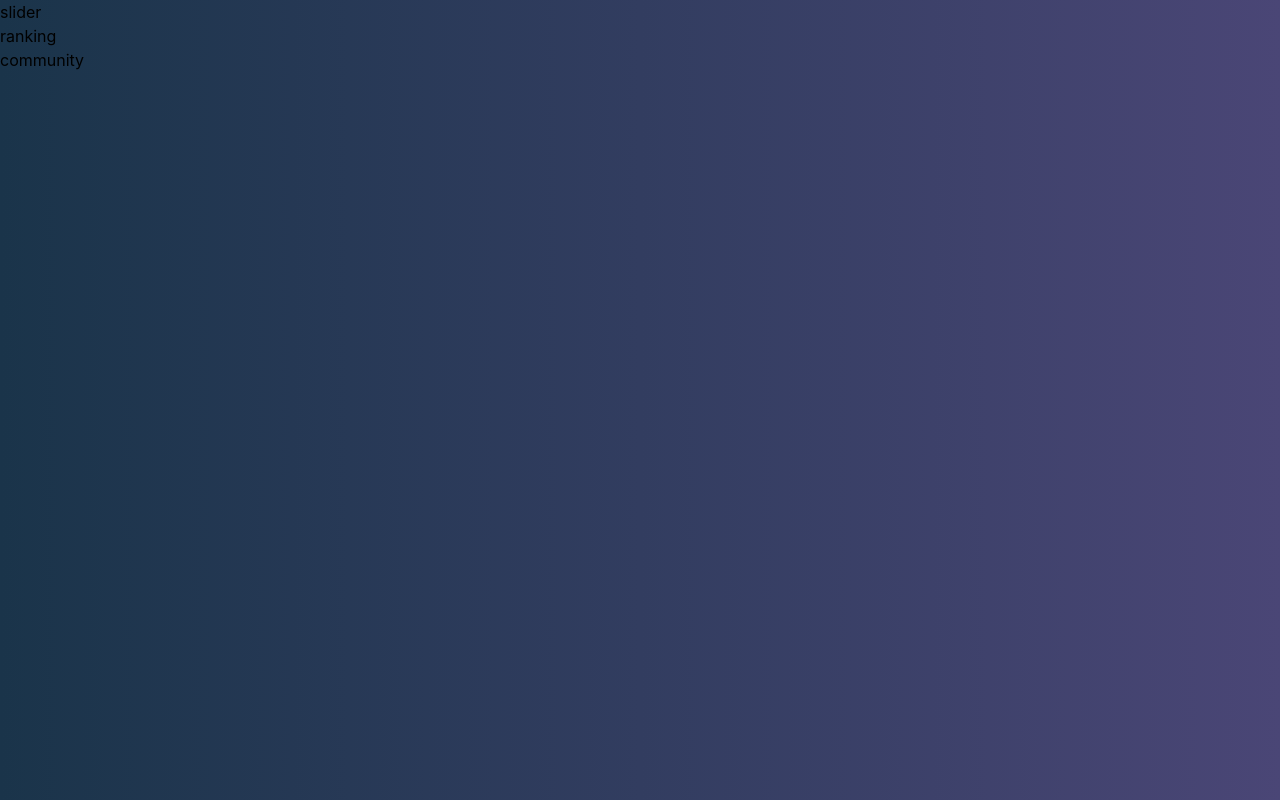
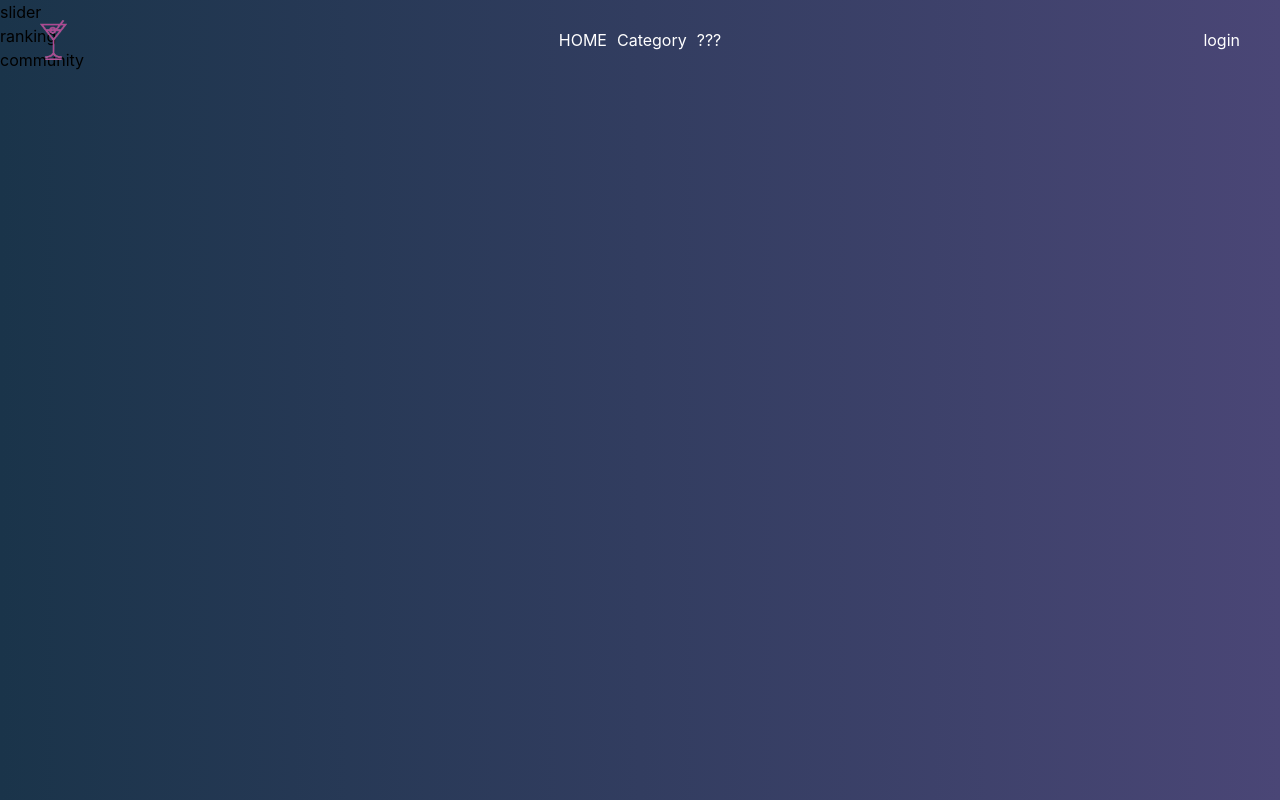
Before and after one commit to codestates-seb/seb44_main_002, a React (Create React App) app in the folder client/: page / in a window 1280 px wide. Built offline with nearby package versions, Linux system fonts and the light colour scheme.

Commit message:
feat : header css 기초 틀 완성

```diff
--- a/client/src/components/Header.js
+++ b/client/src/components/Header.js
@@ -1 +1,73 @@
-export default function Header() {}
+import { useState, useEffect } from 'react';
+import { useNavigate } from 'react-router-dom';
+
+import tw from 'tailwind-styled-components';
+
+export default function Header() {
+  const [position, setPosition] = useState(0);
+
+  const navigate = useNavigate();
+
+  const onScroll = () => {
+    setPosition(window.scrollY);
+  };
+  useEffect(() => {
+    window.addEventListener('scroll', onScroll);
+    return () => {
+      window.removeEventListener('scroll', onScroll);
+    };
+  }, []);
+
+  return (
+    <HeaderContainer position={position}>
+      <HeaderDiv>
+        <img
+          role="presentation"
+          src="images/logo.png"
+          alt="logo"
+          className="h-[40px] cursor-pointer"
+          onClick={() => navigate('/')}
+          onKeyDown={() => navigate('/')}
+        />
+      </HeaderDiv>
+      <HeaderDiv className="justify-center">
+        <div
+          className="cursor-pointer mr-[10px]"
+          role="presentation"
+          onClick={() => navigate('/')}
+          onKeyDown={() => navigate('/')}
+        >
+          HOME
+        </div>
+        <div
+          className="cursor-pointer mr-[10px]"
+          role="presentation"
+          onClick={() => navigate('/category')}
+          onKeyDown={() => navigate('/category')}
+        >
+          Category
+        </div>
+        <div>???</div>
+      </HeaderDiv>
+      <HeaderDiv className="justify-end">login</HeaderDiv>
+    </HeaderContainer>
+  );
+}
+
+const HeaderContainer = tw.header`
+  fixed
+  w-full
+  flex
+  justify-between
+  h-[80px]
+  px-10
+  items-center
+  text-white
+  duration-500
+  ${(props) => props.position && 'bg-white text-black shadow-lg'}
+`;
+
+const HeaderDiv = tw.div`
+flex
+flex-1
+`;
```
